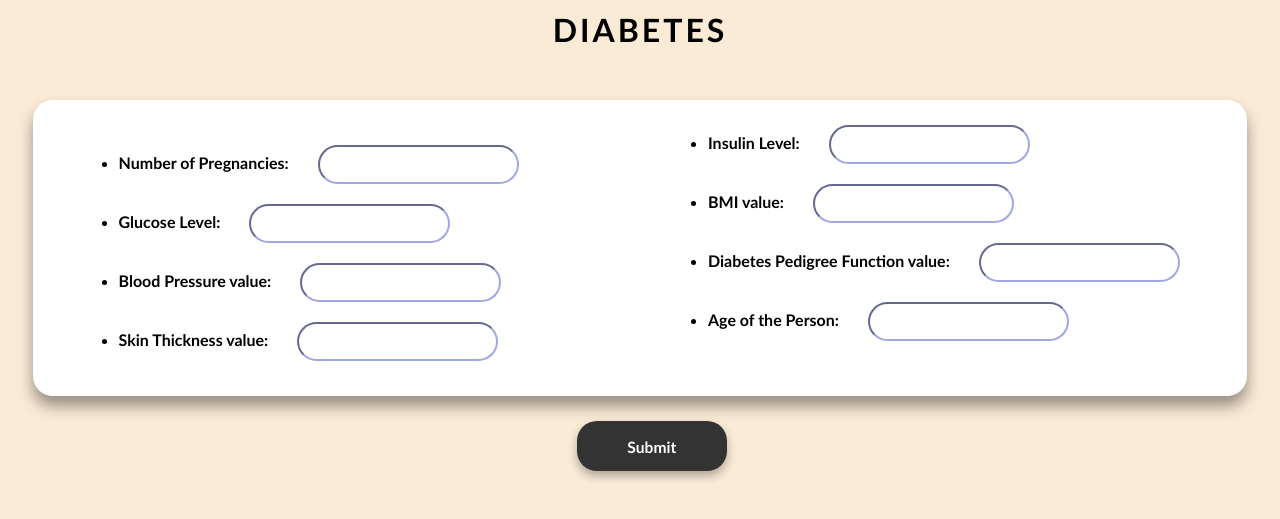
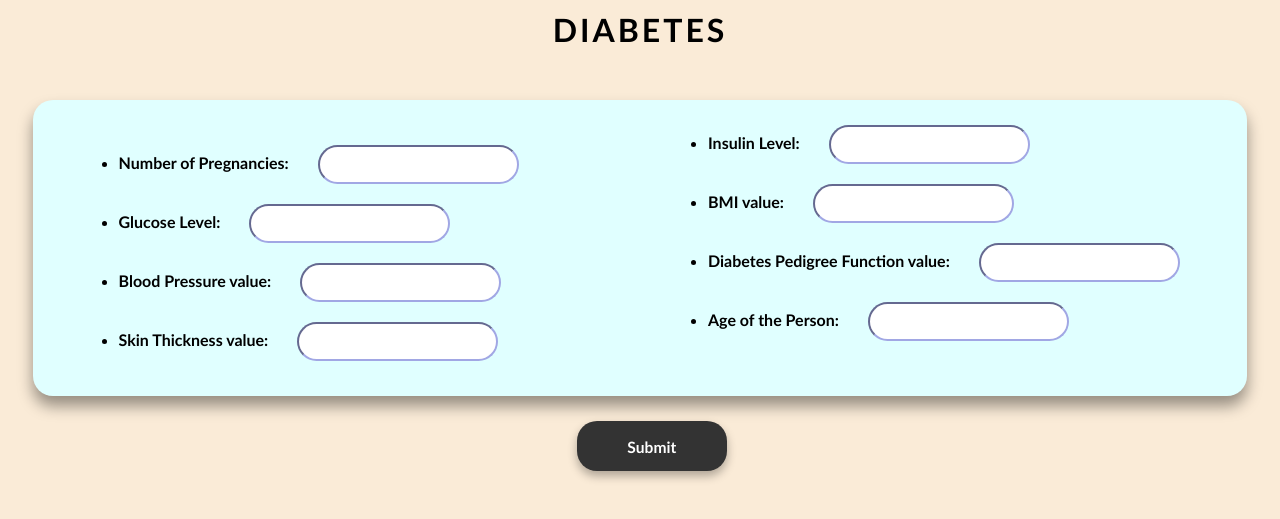
Before and after one commit to SSSM22/DiseasePredictions-Web-application-with-Flask, a Flask app: page /diabetes_page in a window 1280 px wide. Shown: the top 519 px of the page. Run offline with Flask 3, Linux system fonts and the light colour scheme; parts of the project's set-up code (start-up, migrations or seed data) failed here and were passed over.

Commit message:
changed color for html

```diff
--- a/app.py
+++ b/app.py
@@ -63,7 +63,7 @@ def ans1():
 
 
     print(parkinsons_diagnosis)
-    return render_template('parkins.html', parkinsons_diagnosis=parkinsons_diagnosis)
+    return render_template('parkinsons.html', parkinsons_diagnosis=parkinsons_diagnosis)
 @app.route('/heart', methods=['POST'])
 def ans():
     age = request.form['age']
--- a/templates/diabetes.html
+++ b/templates/diabetes.html
@@ -13,7 +13,7 @@
         background-color: antiquewhite;
     }
     div{
-      background-color: white;
+      background-color: lightcyan;
     }
     h1 {
         margin: 10px 0;
@@ -22,7 +22,12 @@
     text-transform: uppercase;
     letter-spacing: 3px;
     }
-
+    .warning {
+        background-color: red;
+    }
+    .success {
+        background-color: green;
+    }
     .form_1 {
         column-count: 2;
         box-shadow: 0px 10px 15px rgba(0, 0, 0, 0.4);
--- a/templates/heart.html
+++ b/templates/heart.html
@@ -15,7 +15,7 @@
     }
 
     div{
-      background-color: white;
+      background-color: lightcyan   ;
     }
     h1 {
         margin: 10px 0;
```
Also changed, not shown: templates/parkinsons.html (+6 -1 lines).
